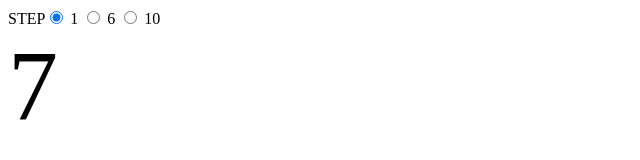
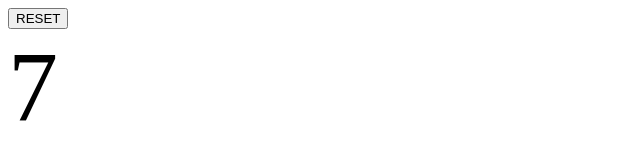
Before and after one commit to ChangsongYao/vuex2rumentg, a Vue app: page / in a window 1280 px wide. Shown: the top 160 px of the page, without its empty margins (0-640 px from the left). Built offline with nearby package versions, Linux system fonts and the light colour scheme; a web font is replaced by a local one.

Commit message:
3.3 将方法映射为状态更新请求

```diff
--- a/src/App.vue
+++ b/src/App.vue
@@ -1,10 +1,7 @@
 <template>
   <div id="app" v-cloak>
-    <label>STEP</label>
-    <input type="radio" value="1" v-model.number="step"> 1
-    <input type="radio" value="6" v-model.number="step"> 6
-    <input type="radio" value="10" v-model.number="step"> 10
-    <div class="counter">{{counter}}</div>
+    <button @click="reset">RESET</button>
+    <ez-counter></ez-counter>
   </div>
 </template>
 
@@ -19,52 +16,32 @@
       counter:0
     },
     mutations:{
-      INCREASE(state,step){
-        state.counter += step;
+      INCREASE(state){
+        state.counter++;
+      },
+      RESET(state){
+        state.counter = 0;
       }
     }
   });
 
+  const EzCounter = {
+    template:'<div class="counter">{{counter}}</div>',
+    computed:Vuex.mapState(['counter']),
+    methods:{
+      inc(){ this.$store.commit('INCREASE')}
+    },
+    created(){
+      setInterval(()=>this.inc(),1000);
+    }
+  };
+
   export default {
     name: 'App',
     store:store,
-    data:function(){
-      return{
-        step:1
-      }
-    },
-    computed:{
-      counter(){ return this.$store.state.counter}
-    },
-    created(){
-      setInterval(()=>this.$store.commit('INCREASE',this.step),1000);
-    }
+    methods: Vuex.mapMutations({reset:'RESET'}),
+    components:{EzCounter}
   }
-  //原始的ES2015代码如下：
-  // const store = new Vuex.Store({
-  //   state:{
-  //     counter:0
-  //   },
-  //   mutations:{
-  //     INCREASE(state,step){
-  //       state.counter += step;
-  //     }
-  //   }
-  // });
-  //
-  // const vm = new Vue({
-  //   el:'#app',
-  //   store:store,
-  //   data:{step:1},
-  //   computed:{
-  //     counter(){ return this.$store.state.counter}
-  //   },
-  //   created(){
-  //     setInterval(()=>this.$store.commit('INCREASE',this.step),1000);
-  //   }
-  // })
-
-
 
 </script>
 
@@ -84,5 +61,4 @@
     100%{width:90%}
   }
 
-
 </style>
```
